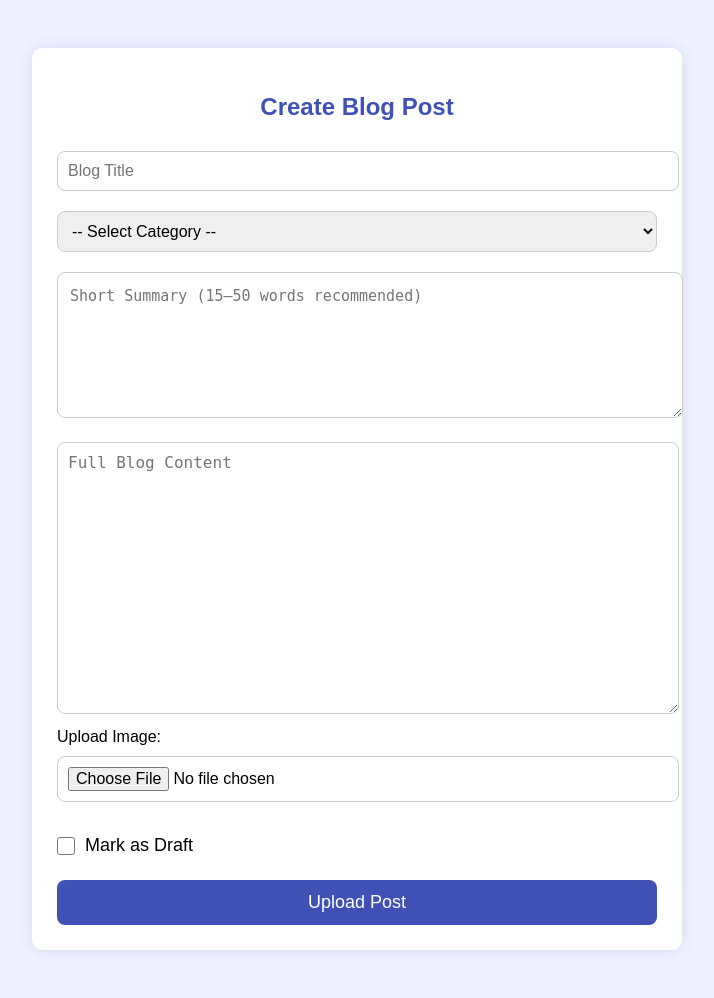
After one commit to Amayakumarsahu/MediCare-Portal, a Django app: template templates/users/create_blog.html in a window 1280 px wide. The commit adds this page. Shown: the whole page, without its empty margins (283-997 px from the left). Run offline with Django 5.2, Linux system fonts and the light colour scheme; the template is opened without the code that fills it: values that come from a table or form of the project are taken from there, others are empty; tables that the repository leaves empty hold one stand-in row (values such as "Sample post").

Commit message:
updated files

```diff
--- /dev/null
+++ b/templates/users/create_blog.html
@@ -0,0 +1,92 @@
+<!DOCTYPE html>
+<html>
+<head>
+    <title>Create Blog Post</title>
+    <style>
+        body {
+            font-family: Arial;
+            background: #eef1ff;
+            padding: 40px;
+        }
+
+        .form-box {
+            width: 600px;
+            margin: auto;
+            background: white;
+            padding: 25px;
+            border-radius: 10px;
+            box-shadow: 0 0 15px rgba(0,0,0,0.1);
+        }
+
+        h2 {
+            text-align: center;
+            color: #3f51b5;
+        }
+
+        input, select, textarea {
+            width: 100%;
+            padding: 10px;
+            margin: 10px 0;
+            border-radius: 8px;
+            border: 1px solid #ccc;
+            font-size: 16px;
+        }
+
+        button {
+            width: 100%;
+            background: #3f51b5;
+            padding: 12px;
+            color: white;
+            font-size: 18px;
+            border: none;
+            border-radius: 8px;
+            cursor: pointer;
+            margin-top: 15px;
+        }
+
+        button:hover {
+            background: #3546a0;
+        }
+    </style>
+</head>
+<body>
+
+<div class="form-box">
+    <h2>Create Blog Post</h2>
+
+    <form method="POST" enctype="multipart/form-data">
+        {% csrf_token %}
+
+        <input type="text" name="title" placeholder="Blog Title" required>
+
+        <select name="category" required>
+        <option value="" disabled selected>-- Select Category --</option>
+            {% for cat in categories %}
+        <option value="{{ cat.id }}">{{ cat.name }}</option>
+            {% endfor %}
+        </select>
+
+
+        <textarea name="summary" placeholder="Short Summary (15–50 words recommended)" required
+            style="min-height: 120px; width: 100%; font-size: 15px; padding: 12px; border-radius: 8px; border: 1px solid #ccc; line-height:1.5;"></textarea>
+
+
+        <textarea name="content" placeholder="Full Blog Content" required
+            style="height: 250px; width: 100%; font-size: 16px; padding: 10px; border-radius: 8px; border: 1px solid #ccc;"></textarea>
+
+
+        <label>Upload Image:</label>
+        <input type="file" name="image">
+
+        <div style="margin-top:15px; display:flex; align-items:center; gap:10px;">
+        <input type="checkbox" name="is_draft" style="width:18px; height:18px;">
+        <label style="font-size:18px;">Mark as Draft</label>
+        </div>
+
+
+        <button type="submit">Upload Post</button>
+    </form>
+</div>
+
+</body>
+</html>
--- a/users/admin.py
+++ b/users/admin.py
@@ -1,4 +1,8 @@
 from django.contrib import admin
 from .models import CustomUser
+from .models import Category, BlogPost
+
 
 admin.site.register(CustomUser)
+admin.site.register(Category)
+admin.site.register(BlogPost)
--- a/users/models.py
+++ b/users/models.py
@@ -1,4 +1,5 @@
 from django.db import models
+
 
 class CustomUser(models.Model):
     USER_TYPE_CHOICES = (
@@ -26,3 +27,32 @@ class CustomUser(models.Model):
 
     def __str__(self):
         return f"{self.username} ({self.user_type})"
+
+
+class Category(models.Model):
+    name = models.CharField(max_length=100, unique=True)
+
+    def __str__(self):
+        return self.name
+
+
+class BlogPost(models.Model):
+    title = models.CharField(max_length=200)
+    image = models.ImageField(upload_to='blog_images/', null=True, blank=True)
+    category = models.ForeignKey(Category, on_delete=models.CASCADE)
+    summary = models.TextField()
+    content = models.TextField()
+    is_draft = models.BooleanField(default=False)
+    author = models.ForeignKey(CustomUser, on_delete=models.CASCADE)
+
+    created_at = models.DateTimeField(auto_now_add=True)
+
+    def __str__(self):
+        return self.title
+
+    # Helper method to return truncated summary
+    def short_summary(self):
+        words = self.summary.split()
+        if len(words) > 15:
+            return " ".join(words[:15]) + "..."
+        return self.summary
--- a/users/urls.py
+++ b/users/urls.py
@@ -8,4 +8,13 @@ urlpatterns = [
     path('patient/<int:user_id>/', views.patient_dashboard, name='patient_dashboard'),
     path('doctor/<int:user_id>/', views.doctor_dashboard, name='doctor_dashboard'),
 
+    path("create_blog/", views.create_blog, name="create_blog"),
+    path("my_posts/", views.my_posts, name="my_posts"),
+
+    path("blogs/", views.view_blogs, name="view_blogs"),
+    path("blog/<int:post_id>/", views.full_blog, name="full_blog"),
+
+
+
+
 ]
```
Also changed, not shown: medicare_portal/settings.py (+9 -2 lines), templates/users/doctor_dashboard.html (+32 -0 lines), templates/users/full_blog.html (added, +60 -0 lines), templates/users/my_posts.html (added, +73 -0 lines), templates/users/patient_dashboard.html (+24 -0 lines), templates/users/view_blogs.html (added, +59 -0 lines), users/views.py (+97 -1 lines), db.sqlite3 (deleted), users/migrations/0001_initial.py, users/migrations/0002_category_blogpost.py (added).
